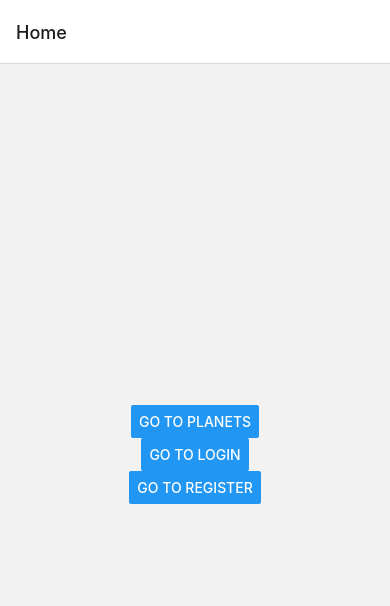
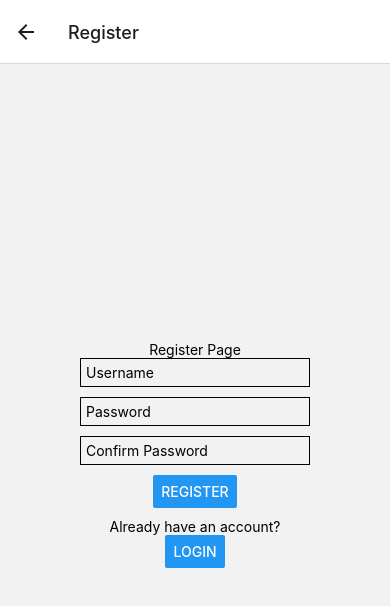
Before and after one commit to Thathsarani-Sandarekha/DataTitans_InfinityIntergalactic, a React Native app in the folder Infinity_Intergalactic_App/: screen /Register in a window 390 px wide. Shown: the top 606 px of the page. Built offline with nearby package versions, Linux system fonts and the light colour scheme.

Commit message:
Add files via upload

```diff
--- a/Infinity_Intergalactic_App/navigations/stack.navigation.jsx
+++ b/Infinity_Intergalactic_App/navigations/stack.navigation.jsx
@@ -1,13 +1,15 @@
 import React from 'react';
 import { createStackNavigator } from '@react-navigation/stack';
-import { PlanetDescription, Planets, BookingPage, PaymentPage, TicketPrintPage, BookingHistory, Home } from '../screens';
+import { PlanetDescription, Planets, BookingPage, PaymentPage, TicketPrintPage, BookingHistory, Home, Login, Register} from '../screens';
 
 const Stack = createStackNavigator();
 
-const StackNavigation = () => {
+const stackNavigation = () => {
   return (
     <Stack.Navigator>
       <Stack.Screen name="Home" component={Home} />
+      <Stack.Screen name="Login" component={Login} />
+      <Stack.Screen name="Register" component={Register} />
       <Stack.Screen name="Planets" component={Planets} />
       <Stack.Screen name="PlanetDescription" component={PlanetDescription} />
       <Stack.Screen name="BookingPage" component={BookingPage} />
@@ -18,4 +20,4 @@ const StackNavigation = () => {
   );
 };
 
-export default StackNavigation;
+export default stackNavigation;
```
